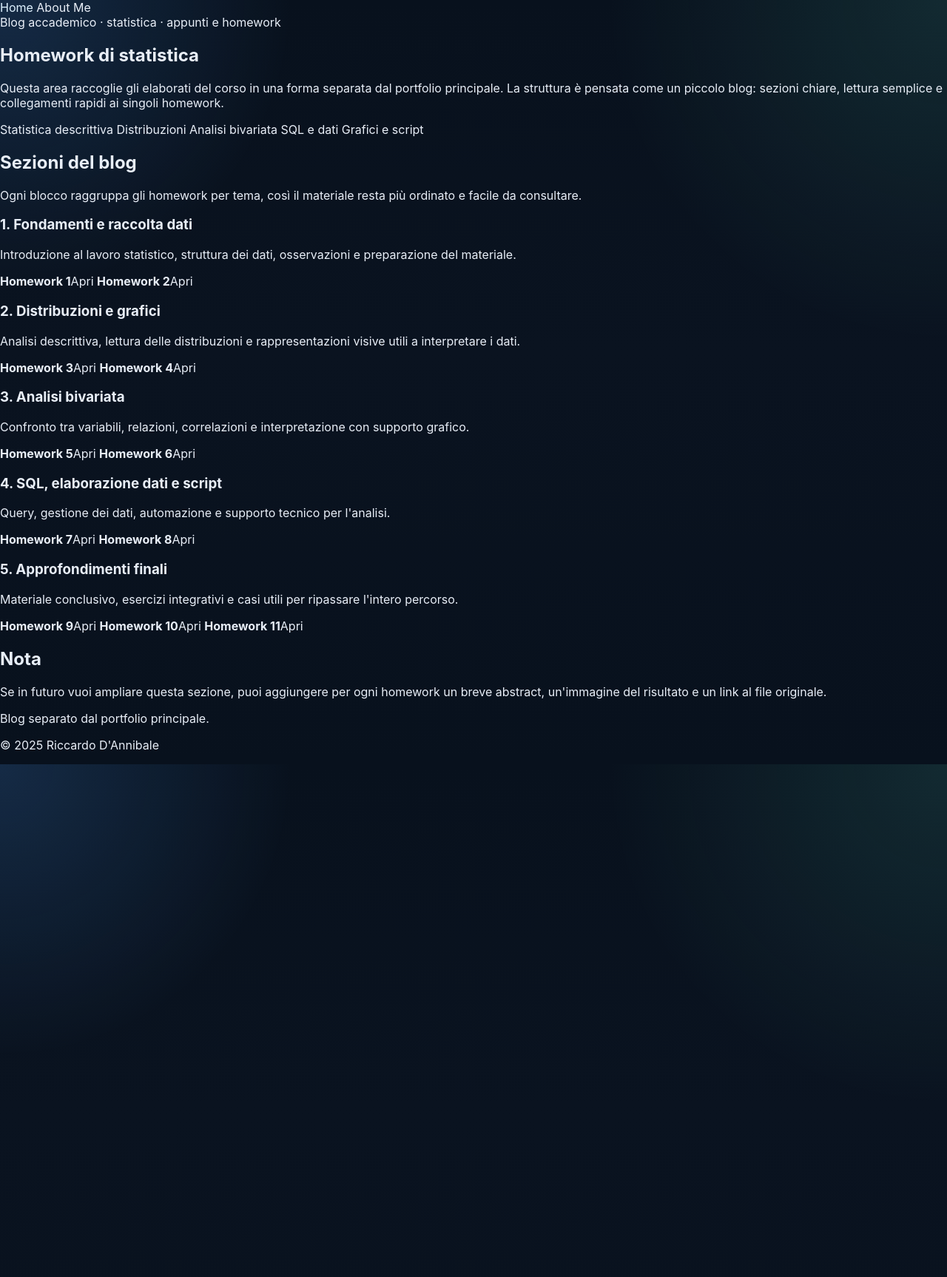
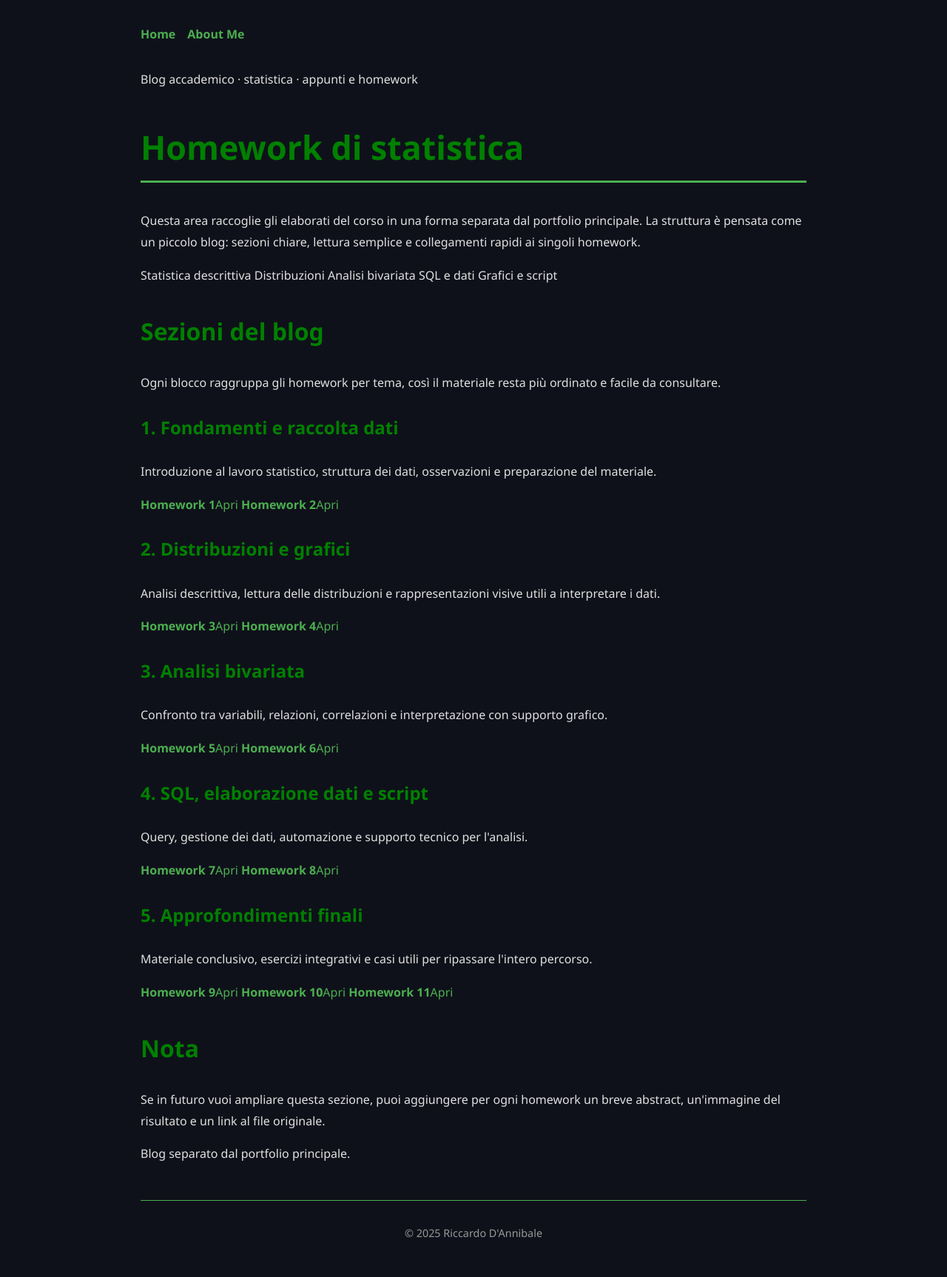
Before and after one commit to ricky2905/ricky2905.github.io, a Jekyll site: the page built from HOMEWORK/index.md, in a window 1280 px wide. Shown: the whole page at 74% size. Built offline with Jekyll 4.4.1, drawn with Linux system fonts in a browser that asks for light colours.

Commit message:
Update homework.html

```diff
--- a/_layouts/homework.html
+++ b/_layouts/homework.html
@@ -4,7 +4,7 @@
   <meta charset="utf-8">
   <title>{{ page.title }} | {{ site.title }}</title>
   <meta name="viewport" content="width=device-width, initial-scale=1">
-  <link rel="stylesheet" href="{{ '/assets/css/style.css' | relative_url }}">
+  <link rel="stylesheet" href="{{ '/assets/css/homework.css' | relative_url }}">
 </head>
 <body>
   <header>
```
